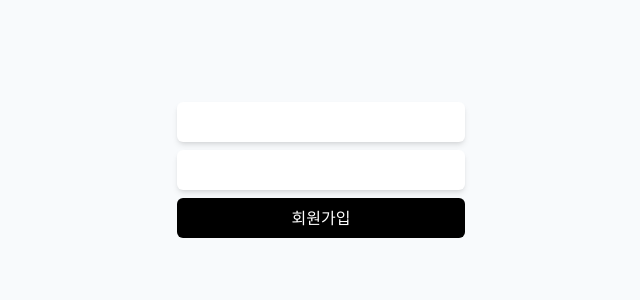
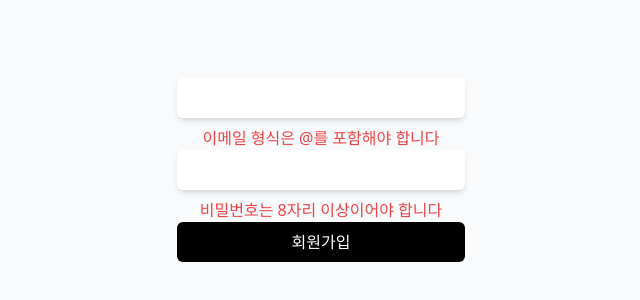
Before and after one commit to pre-onboarding-12th-1team/pre-onboarding-12th-1-1, a React (Create React App) app: page /signup in a window 1280 px wide. Shown: the part 230-530 px from the top of the page, without its empty margins (319-959 px from the left). Built offline with nearby package versions, Linux system fonts and the light colour scheme; the HTML template or start-up script is replaced by a standard one.

Commit message:
feat: 회원가입 로그인 유효성 검사 및 에러 메세지 기능 추가
Co-authored-by: Jieun Lee <jieeeun2@users.noreply.github.com>

```diff
--- /dev/null
+++ b/src/components/common/InputWithErrorMessage.tsx
@@ -0,0 +1,23 @@
+import React, { ComponentProps } from 'react';
+
+interface Props extends ComponentProps<'input'> {
+  className?: string;
+  isValidated: boolean;
+  errorMessage: string;
+}
+const InputWithErrorMessage = ({
+  className,
+  isValidated,
+  errorMessage,
+  ...rest
+}: Props) => (
+  <>
+    <input
+      {...rest}
+      className={`${className} shadow-md outline-none rounded-md w-full h-10 p-3`}
+    />
+    <span className="h-4 text-red-500">{isValidated ? '' : errorMessage}</span>
+  </>
+);
+
+export default InputWithErrorMessage;
--- a/src/pages/SignInPage/index.tsx
+++ b/src/pages/SignInPage/index.tsx
@@ -1,8 +1,14 @@
+import InputWithErrorMessage from 'components/common/InputWithErrorMessage';
 import { useState } from 'react';
+import { emailPolicy, passwordPolicy } from 'utils/validation';
 
 const SignInPage = () => {
   const [email, setEmail] = useState('');
   const [password, setPassword] = useState('');
+  const { isValidated: isEmailValidated, errorMessage: emailError } = emailPolicy(email);
+  const { isValidated: isPasswordValidated, errorMessage: passwordError } =
+    passwordPolicy(password);
+
   return (
     <main className="h-screen flex flex-col justify-center items-center">
       <form
@@ -11,16 +17,18 @@ const SignInPage = () => {
           e.preventDefault();
         }}
       >
-        <input
-          className="shadow-md outline-none rounded-md w-full h-10 p-3"
+        <InputWithErrorMessage
           data-testid="email-input"
+          errorMessage={emailError}
+          isValidated={isEmailValidated}
           type="email"
           value={email}
           onChange={(e) => setEmail(e.currentTarget.value)}
         />
-        <input
-          className="shadow-md outline-none rounded-md w-full h-10 p-3"
+        <InputWithErrorMessage
           data-testid="password-input"
+          errorMessage={passwordError}
+          isValidated={isPasswordValidated}
           type="password"
           value={password}
           onChange={(e) => setPassword(e.currentTarget.value)}
@@ -28,6 +36,7 @@ const SignInPage = () => {
         <button
           className="w-full h-10 bg-black  text-white rounded-md"
           data-testid="signin-button"
+          disabled={!isEmailValidated || !isPasswordValidated}
           type="submit"
         >
           로그인
--- a/src/pages/SignUpPage/index.tsx
+++ b/src/pages/SignUpPage/index.tsx
@@ -1,8 +1,14 @@
+import InputWithErrorMessage from 'components/common/InputWithErrorMessage';
 import { useState } from 'react';
+import { emailPolicy, passwordPolicy } from 'utils/validation';
 
 const SignUpPage = () => {
   const [email, setEmail] = useState('');
   const [password, setPassword] = useState('');
+  const { isValidated: isEmailValidated, errorMessage: emailError } = emailPolicy(email);
+  const { isValidated: isPasswordValidated, errorMessage: passwordError } =
+    passwordPolicy(password);
+
   return (
     <main className="h-screen flex flex-col justify-center items-center">
       <form
@@ -11,16 +17,18 @@ const SignUpPage = () => {
           e.preventDefault();
         }}
       >
-        <input
-          className="shadow-md outline-none rounded-md w-full h-10 p-3"
+        <InputWithErrorMessage
           data-testid="email-input"
+          errorMessage={emailError}
+          isValidated={isEmailValidated}
           type="email"
           value={email}
           onChange={(e) => setEmail(e.currentTarget.value)}
         />
-        <input
-          className="shadow-md outline-none rounded-md w-full h-10 p-3"
+        <InputWithErrorMessage
           data-testid="password-input"
+          errorMessage={passwordError}
+          isValidated={isPasswordValidated}
           type="password"
           value={password}
           onChange={(e) => setPassword(e.currentTarget.value)}
@@ -28,6 +36,7 @@ const SignUpPage = () => {
         <button
           className="w-full h-10 bg-black  text-white rounded-md"
           data-testid="signup-button"
+          disabled={!isEmailValidated || !isPasswordValidated}
           type="submit"
         >
           회원가입
```
Also changed, not shown: 1 other file (tests, documents, lock files or other folders).
